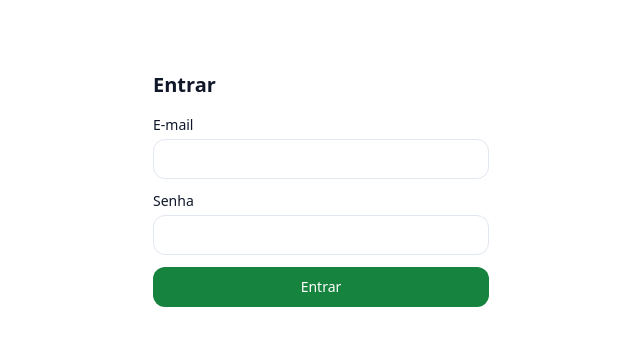
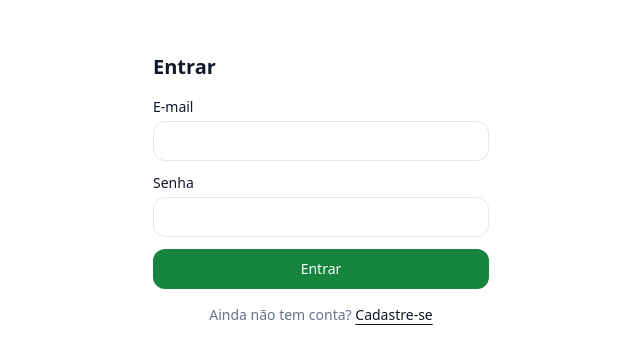
Before and after one commit to gsoaresslv/pelada-app, a Next.js app: page /login in a window 1280 px wide. Shown: the part 211-570 px from the top of the page, without its empty margins (319-959 px from the left). Built offline with nearby package versions, Linux system fonts and the light colour scheme.

Commit message:
atualiza login

```diff
--- a/app/login/page.tsx
+++ b/app/login/page.tsx
@@ -1,3 +1,4 @@
+import Link from 'next/link'
 import { signIn } from './actions'
 import { Button } from '@/components/ui/button'
 import { Input } from '@/components/ui/input'
@@ -5,12 +6,17 @@ import { Input } from '@/components/ui/input'
 export default async function LoginPage({
   searchParams,
 }: {
-  searchParams: Promise<{ error?: string }>
+  searchParams: Promise<{ error?: string; registered?: string }>
 }) {
-  const { error } = await searchParams
+  const { error, registered } = await searchParams
   return (
     <main className="mx-auto flex min-h-dvh max-w-sm flex-col justify-center gap-4 p-6">
       <h1 className="text-xl font-semibold">Entrar</h1>
+      {registered && !error && (
+        <p role="status" className="text-sm text-muted-foreground">
+          Conta criada! Se a confirmação por e-mail estiver ativa, verifique sua caixa de entrada antes de entrar.
+        </p>
+      )}
       {error && (
         <p role="alert" className="text-sm text-destructive">
           E-mail ou senha incorretos.
@@ -27,6 +33,12 @@ export default async function LoginPage({
         </label>
         <Button type="submit">Entrar</Button>
       </form>
+      <p className="text-center text-sm text-muted-foreground">
+        Ainda não tem conta?{' '}
+        <Link href="/cadastro" className="font-medium text-foreground underline underline-offset-4">
+          Cadastre-se
+        </Link>
+      </p>
     </main>
   )
 }
```
